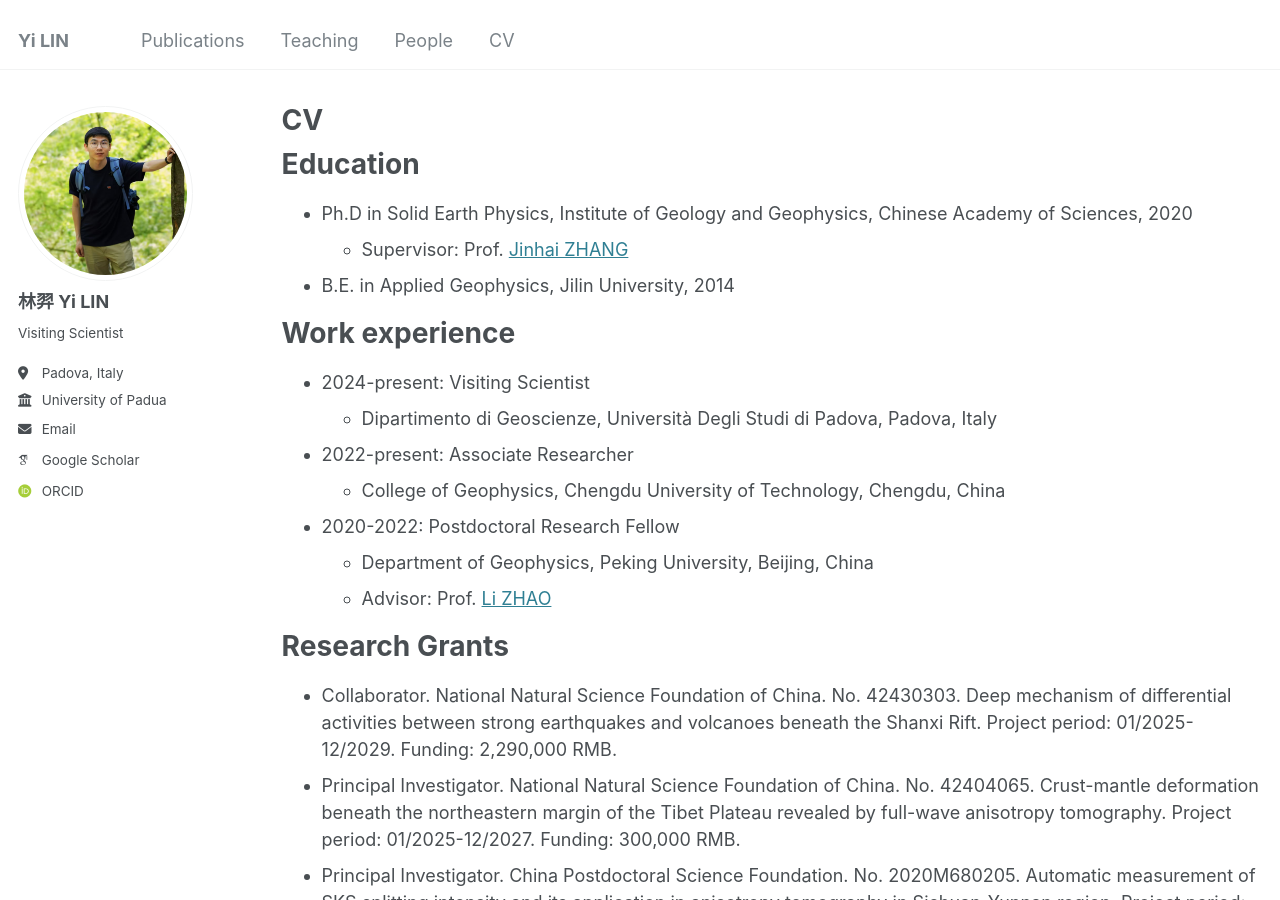
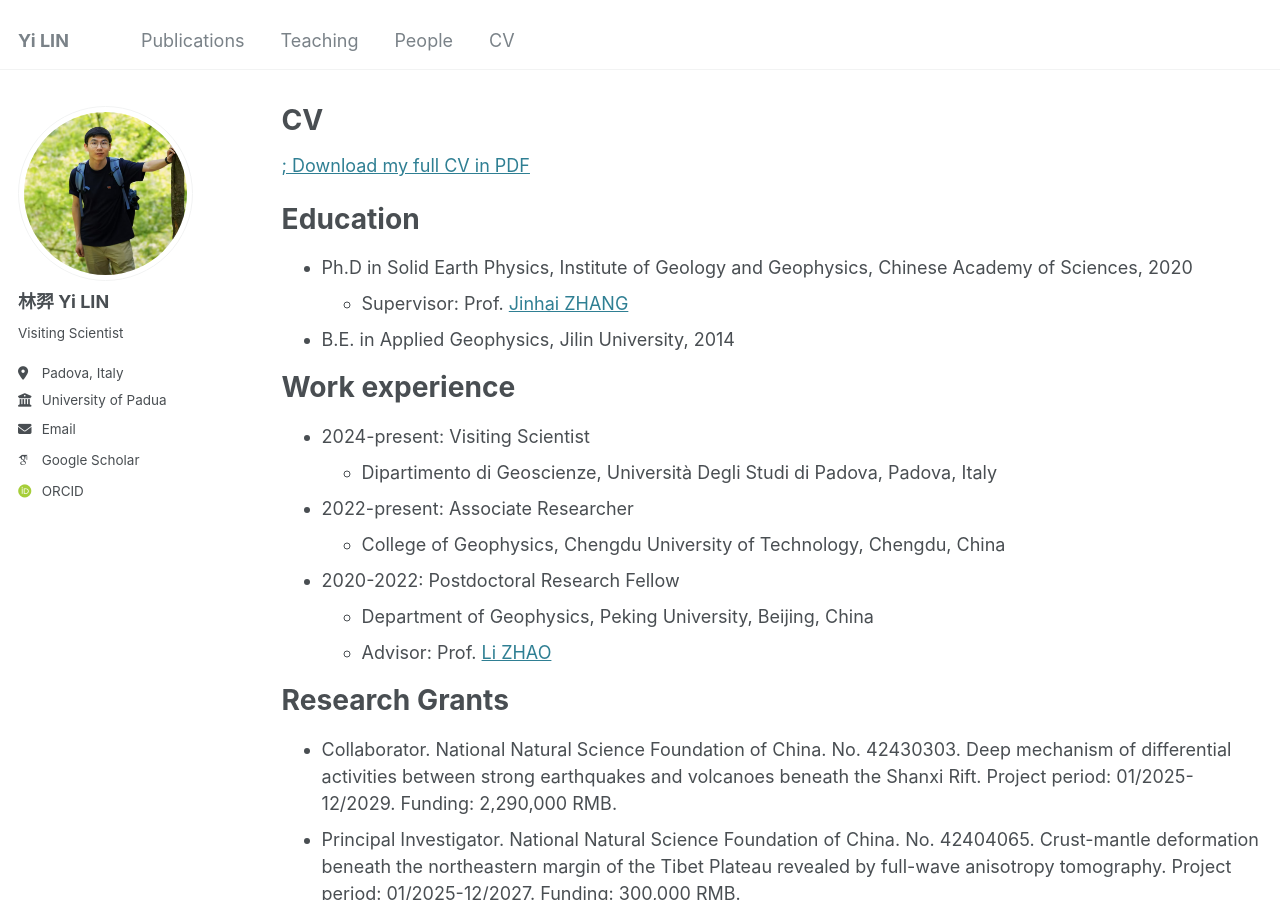
Before and after one commit to nicklinyi/nicklinyi.github.io, a Jekyll site: the page built from _pages/cv.md, in a window 1280 px wide and 900 px high. Built offline with Jekyll 4.4.1, drawn with Linux system fonts in a browser that asks for light colours; some web fonts are replaced.

Commit message:
upload CV

```diff
--- a/_pages/cv.md
+++ b/_pages/cv.md
@@ -7,6 +7,7 @@ redirect_from:
   - /resume
 ---
 
+<a href="../files/CV-YiLIN-011625.pdf" target="_blank" rel="noopener noreferrer">; Download my full CV in PDF</a>
 {% include base_path %}
 
 Education
```
Also changed, not shown: 1 other file.
